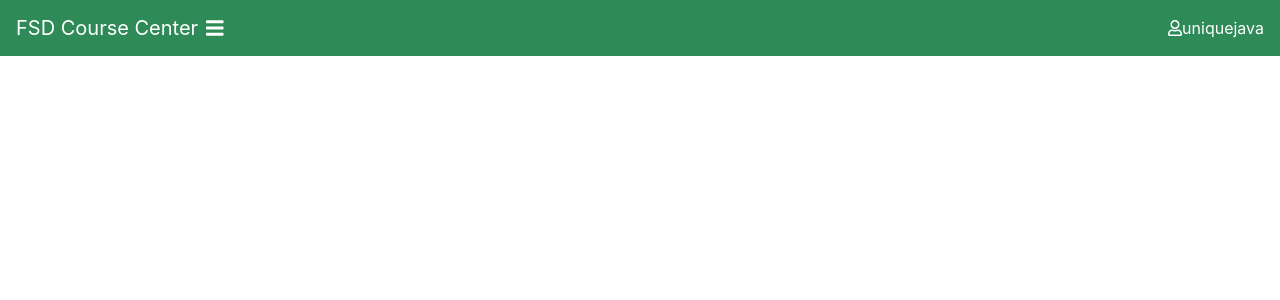
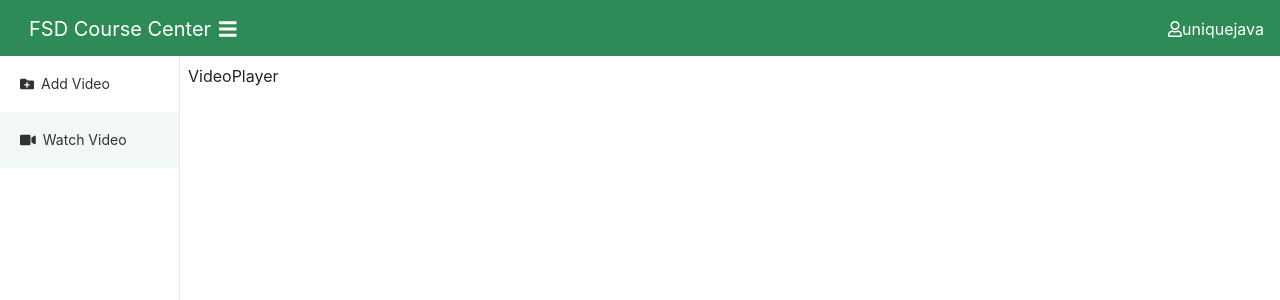
Before and after one commit to uniquejava/FSD, a React (Create React App) app in the folder lab03_reactjs16/smart-player/: page /watch in a window 1280 px wide. Shown: the top 300 px of the page. Built offline with nearby package versions, Linux system fonts and the light colour scheme; the HTML template or start-up script is replaced by a standard one.

Commit message:
lab03 add routing and basic layout.

```diff
--- a/lab03_reactjs16/smart-player/package.json
+++ b/lab03_reactjs16/smart-player/package.json
@@ -11,6 +11,7 @@
     "react": "^16.8.6",
     "react-bootstrap": "^1.0.0-beta.9",
     "react-dom": "^16.8.6",
+    "react-router-dom": "^5.0.1",
     "react-scripts": "3.0.1"
   },
   "scripts": {
--- a/lab03_reactjs16/smart-player/src/App.js
+++ b/lab03_reactjs16/smart-player/src/App.js
@@ -1,8 +1,46 @@
-import React from 'react';
+import React, { Component } from 'react';
+import {
+  BrowserRouter as Router,
+  Switch,
+  Route,
+  Redirect,
+} from 'react-router-dom';
 import Header from './layout/header';
+import SideMenu from './layout/sidemenu';
+import VideoPlayer from './components/video-player';
+import Course from './components/course';
 
-function App() {
-  return <Header />;
+class App extends Component {
+  constructor(props, context) {
+    super(props, context);
+    this.handleToggleSideMenu = this.handleToggleSideMenu.bind(this);
+
+    this.state = { hide: false };
+  }
+
+  render() {
+    return (
+      <Router>
+        <Header toggleSideMenu={this.handleToggleSideMenu} />
+        <div className="body">
+          <SideMenu hide={this.state.hide} />
+          <main>
+            <Switch>
+              <Route exact path="/watch" component={VideoPlayer} />
+              <Route exact path="/course" component={Course} />
+              <Route render={() => <Redirect to="/course" />} />
+            </Switch>
+          </main>
+        </div>
+      </Router>
+    );
+  }
+
+  handleToggleSideMenu() {
+    this.setState(() => ({
+      hide: !this.state.hide,
+    }));
+  }
 }
 
 export default App;
--- /dev/null
+++ b/lab03_reactjs16/smart-player/src/components/course/index.js
@@ -0,0 +1,9 @@
+import React, { Component } from 'react';
+
+class Course extends Component {
+  render() {
+    return <div>Course</div>;
+  }
+}
+
+export default Course;
--- /dev/null
+++ b/lab03_reactjs16/smart-player/src/components/video-player/index.js
@@ -0,0 +1,9 @@
+import React, { Component } from 'react';
+
+class VideoPlayer extends Component {
+  render() {
+    return <div>VideoPlayer</div>;
+  }
+}
+
+export default VideoPlayer;
--- a/lab03_reactjs16/smart-player/src/index.css
+++ b/lab03_reactjs16/smart-player/src/index.css
@@ -1,8 +1,15 @@
-body {
-  margin: 0;
-  font-family: -apple-system, BlinkMacSystemFont, 'Segoe UI', 'Roboto', 'Oxygen',
-    'Ubuntu', 'Cantarell', 'Fira Sans', 'Droid Sans', 'Helvetica Neue',
-    sans-serif;
-  -webkit-font-smoothing: antialiased;
-  -moz-osx-font-smoothing: grayscale;
+.body {
+  display: flex;
+  max-height: calc(100vh - 56px);
+  overflow: hidden;
 }
+
+main {
+  padding: 0.5rem 0 0 0.5rem;
+  width: 100%;
+  overflow: auto;
+}
+
+a:hover {
+  text-decoration: none;
+}
--- a/lab03_reactjs16/smart-player/src/layout/header.css
+++ b/lab03_reactjs16/smart-player/src/layout/header.css
@@ -1,5 +1,16 @@
+header {
+  height: 56px;
+}
+
 .navbar {
   background-color: #2e8b57;
+  color: #fff;
+  height: 56px;
+}
+
+.btn-link,
+.btn-link:hover,
+.btn-link:visited {
   color: #fff;
 }
 
--- a/lab03_reactjs16/smart-player/src/layout/header.js
+++ b/lab03_reactjs16/smart-player/src/layout/header.js
@@ -5,27 +5,23 @@ import { faUser } from '@fortawesome/free-regular-svg-icons';
 import './header.css';
 
 class Header extends Component {
-  constructor(props, context) {
-    super(props, context);
-    this.clickMenuButton = this.clickMenuButton.bind(this);
-  }
-
   render() {
     return (
-      <nav className="navbar navbar-light">
-        <a className="navbar-brand" onClick={this.clickMenuButton}>
+      <header className="navbar">
+        <button
+          className="btn btn-link navbar-brand"
+          onClick={this.props.toggleSideMenu}
+        >
           <span className="mr-2">FSD Course Center</span>
           <FontAwesomeIcon icon={faBars} />
-        </a>
+        </button>
         <div>
           <FontAwesomeIcon icon={faUser} />
           uniquejava
         </div>
-      </nav>
+      </header>
     );
   }
-
-  clickMenuButton() {}
 }
 
 export default Header;
--- /dev/null
+++ b/lab03_reactjs16/smart-player/src/layout/sidemenu.css
@@ -0,0 +1,53 @@
+nav {
+  /* height: 100%; */
+  min-height: calc(100vh - 56px);
+}
+
+.menu {
+  margin: 0;
+  padding: 0;
+  width: 180px;
+  height: 100%;
+  list-style-type: none;
+  border-right: solid 1px #e6e6e6;
+}
+
+.menu svg {
+  margin-right: 0.5em;
+}
+
+.menu.hide {
+  width: 40px;
+  transition: width 0.2s;
+}
+
+.menu.hide .menu-item {
+  padding: 0 10px;
+}
+
+.menu.hide .menu-item span {
+  display: none;
+}
+
+.menu-item {
+  padding: 0 20px;
+  height: 56px;
+  line-height: 56px;
+  font-size: 14px;
+  color: #303133;
+  cursor: pointer;
+}
+
+.menu-item:hover {
+  outline: 0;
+  background-color: rgb(125, 197, 156, 0.2);
+}
+
+.active .menu-item {
+  outline: 0;
+  background-color: rgb(125, 197, 156, 0.1);
+}
+
+.menu-item i {
+  margin-right: 0.5rem;
+}
--- /dev/null
+++ b/lab03_reactjs16/smart-player/src/layout/sidemenu.js
@@ -0,0 +1,31 @@
+import React, { Component } from 'react';
+import { NavLink } from 'react-router-dom';
+import { FontAwesomeIcon } from '@fortawesome/react-fontawesome';
+import { faFolderPlus, faVideo } from '@fortawesome/free-solid-svg-icons';
+import './sidemenu.css';
+
+class SideMenu extends Component {
+  render() {
+    return (
+      <nav>
+        <ul role="menubar" className={`menu ${this.props.hide ? 'hide' : ''}`}>
+          <NavLink to="/course" activeClassName="active">
+            <li className="menu-item">
+              <FontAwesomeIcon icon={faFolderPlus} />
+              <span>Add Video</span>
+            </li>
+          </NavLink>
+
+          <NavLink to="/watch" activeClassName="active">
+            <li className="menu-item">
+              <FontAwesomeIcon icon={faVideo} />
+              <span>Watch Video</span>
+            </li>
+          </NavLink>
+        </ul>
+      </nav>
+    );
+  }
+}
+
+export default SideMenu;
```
Also changed, not shown: 2 other files (tests, documents, lock files or other folders).
